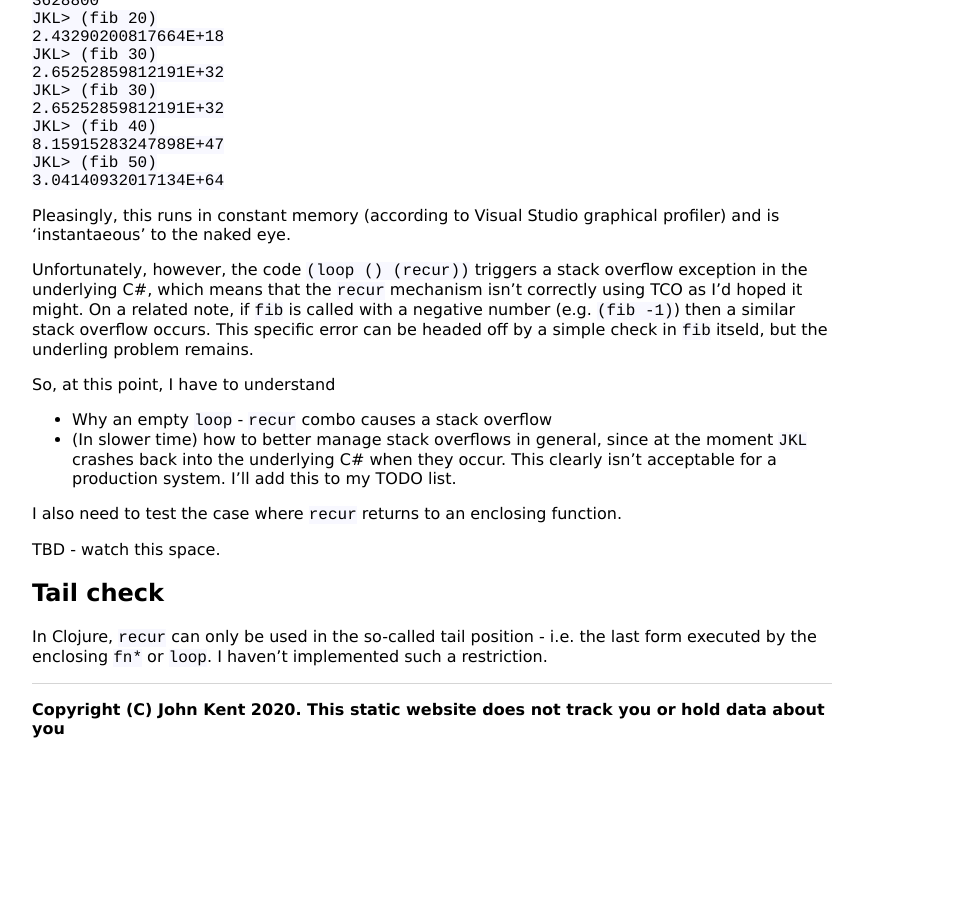
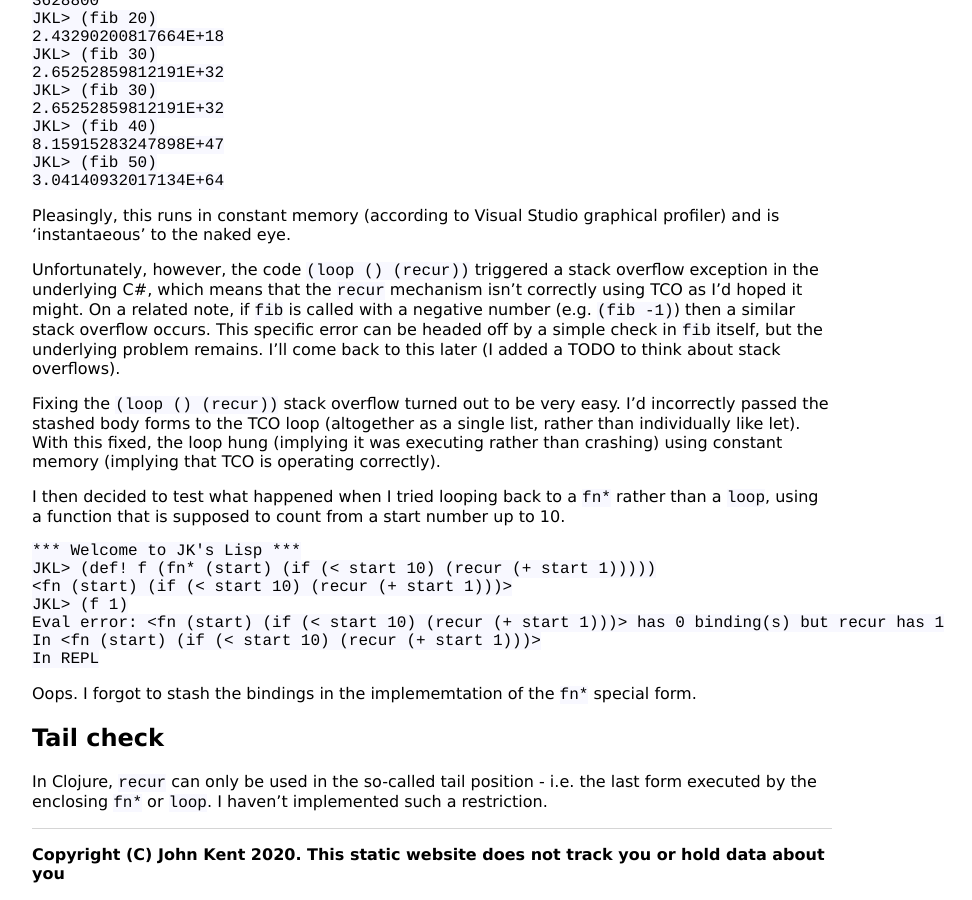
Before and after one commit to KineticLensman/KineticLensman.github.io, a Jekyll site: the page built from _posts/2020-04-18-looping-deep-dive.md, in a window 1280 px wide and 900 px high, scrolled down 3650 px. Shown: the whole window, without its empty margins (208-1180 px from the left). Built offline with Jekyll 4.4.1, drawn with Linux system fonts in a browser that asks for light colours; before the commit the page ends 4418 px from its top, so only the background shows below that.

Commit message:
error resolution

````diff
--- a/_posts/2020-04-18-looping-deep-dive.md
+++ b/_posts/2020-04-18-looping-deep-dive.md
@@ -141,15 +141,22 @@ JKL> (fib 50)
 ```
 Pleasingly, this runs in constant memory (according to Visual Studio graphical profiler) and is 'instantaeous' to the naked eye.
 
-Unfortunately, however, the code `(loop () (recur))` triggers a stack overflow exception in the underlying C#, which means that the `recur` mechanism isn't correctly using TCO as I'd hoped it might. On a related note, if `fib` is called with a negative number (e.g. `(fib -1)`) then a similar stack overflow occurs. This specific error can be headed off by a simple check in `fib` itseld, but the underling problem remains.
+Unfortunately, however, the code `(loop () (recur))` triggered a stack overflow exception in the underlying C#, which means that the `recur` mechanism isn't correctly using TCO as I'd hoped it might. On a related note, if `fib` is called with a negative number (e.g. `(fib -1)`) then a similar stack overflow occurs. This specific error can be headed off by a simple check in `fib` itself, but the underlying problem remains. I'll come back to this later (I added a TODO to think about stack overflows).
 
-So, at this point, I have to understand
-* Why an empty `loop` - `recur` combo causes a stack overflow
-* (In slower time) how to better manage stack overflows in general, since at the moment `JKL` crashes back into the underlying C# when they occur. This clearly isn't acceptable for a production system. I'll add this to my TODO list.
+Fixing the `(loop () (recur))` stack overflow turned out to be very easy. I'd incorrectly passed the stashed body forms to the TCO loop (altogether as a single list, rather than individually like let). With this fixed, the loop hung (implying  it was executing rather than crashing) using constant memory (implying that TCO is operating correctly).
 
-I also need to test the case where `recur` returns to an enclosing function.
+I then decided to test what happened when I tried looping back to a `fn*` rather than a `loop`, using a function that is supposed to count from a start number up to 10.
+```
+*** Welcome to JK's Lisp ***
+JKL> (def! f (fn* (start) (if (< start 10) (recur (+ start 1)))))
+<fn (start) (if (< start 10) (recur (+ start 1)))>
+JKL> (f 1)
+Eval error: <fn (start) (if (< start 10) (recur (+ start 1)))> has 0 binding(s) but recur has 1
+In <fn (start) (if (< start 10) (recur (+ start 1)))>
+In REPL
+```
 
-TBD - watch this space.
+Oops. I forgot to stash the bindings in the implememtation of the `fn*` special form.
 
 ## Tail check
 
````
